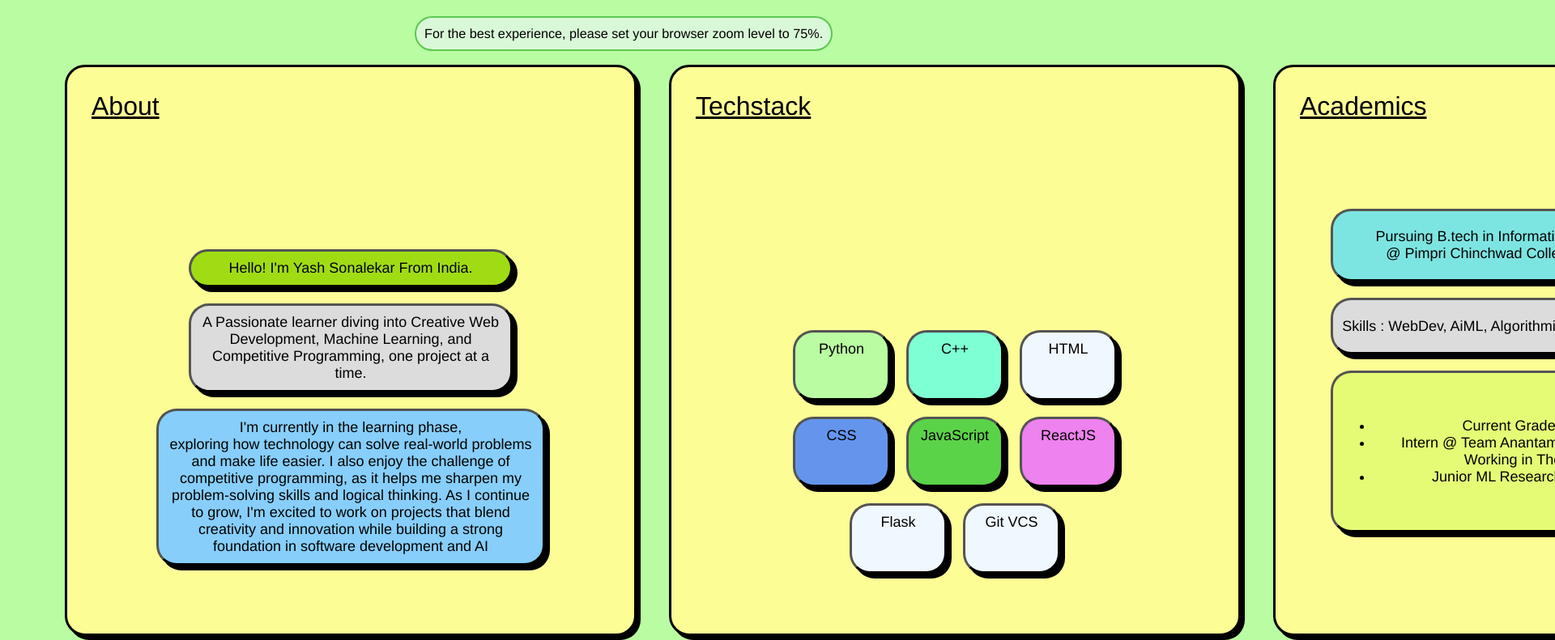
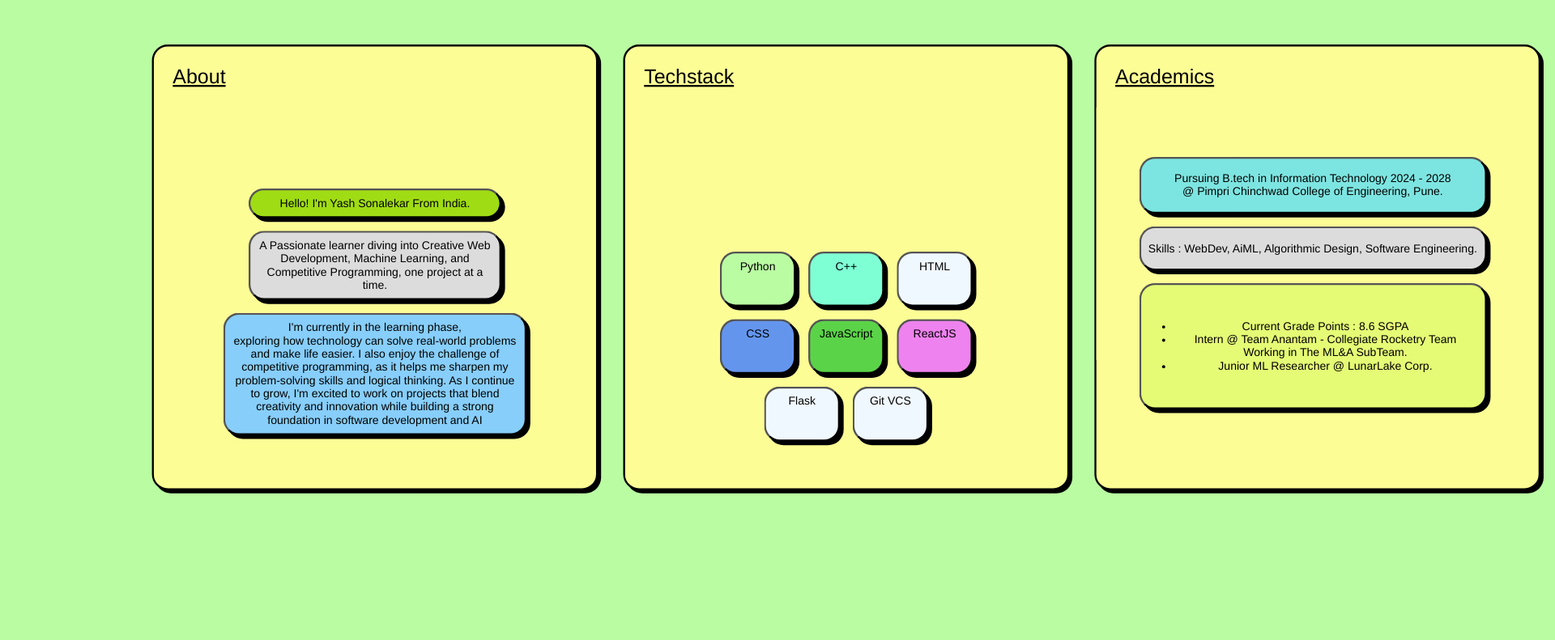
Before and after one commit to HyperionXCF/portfolio-horizontal-ysh, a plain HTML site: page index.html in a window 1280 px wide. Shown: the top 791 px of the page at 81% size, 1920 px wide, since content can reach past the window. Drawn offline with Linux system fonts and the light colour scheme.

Commit message:
Add files via upload

```diff
--- a/index.html
+++ b/index.html
@@ -6,26 +6,30 @@
     <title>Yash Sonalekar</title>
     <link rel="stylesheet" href="style.css"/>
 
-    <div class="zoom-notification">
-        For the best experience, please set your browser zoom level to 75%.
-    </div>
+    <!-- <div class="zoom-notification">
+        For better layout view, please set your browser zoom level to 75%.
+    </div> -->
     <style>
-    .zoom-notification {
+
+    :root{
+        transform: scale(0.78);
+    }
+
+    /* .zoom-notification {
         position: fixed;
-        top: 20px;
+        top: 0px;
         left: 40vw;
         background: #d9f8d7;
         color: black;
         padding: 10px;
+        margin: 10px;
         border: 1px solid #5ac950;
         border-radius: 25px;
         font-size: 0.9rem;
         border-width: 2PX;
         z-index: 1000;
-    }
+    } */
     </style>
-
-
 
 </head>
 
--- a/style.css
+++ b/style.css
@@ -43,8 +43,8 @@ button{
 body{
     background-color: #bafca2;
     width: fit-content;
-    height: 700px;
-    margin: 50px;
+    height: 15px;
+    margin: 30px;
 }
 
 .container{
```
